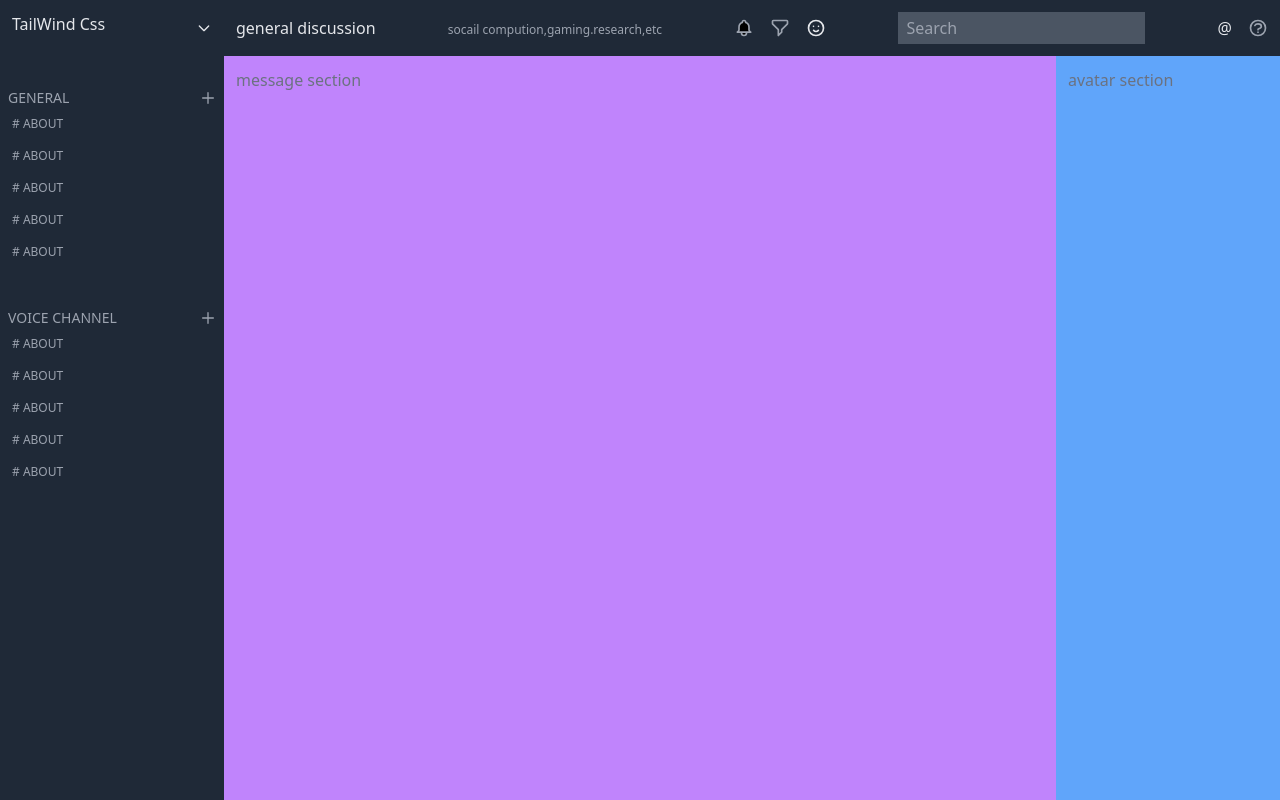
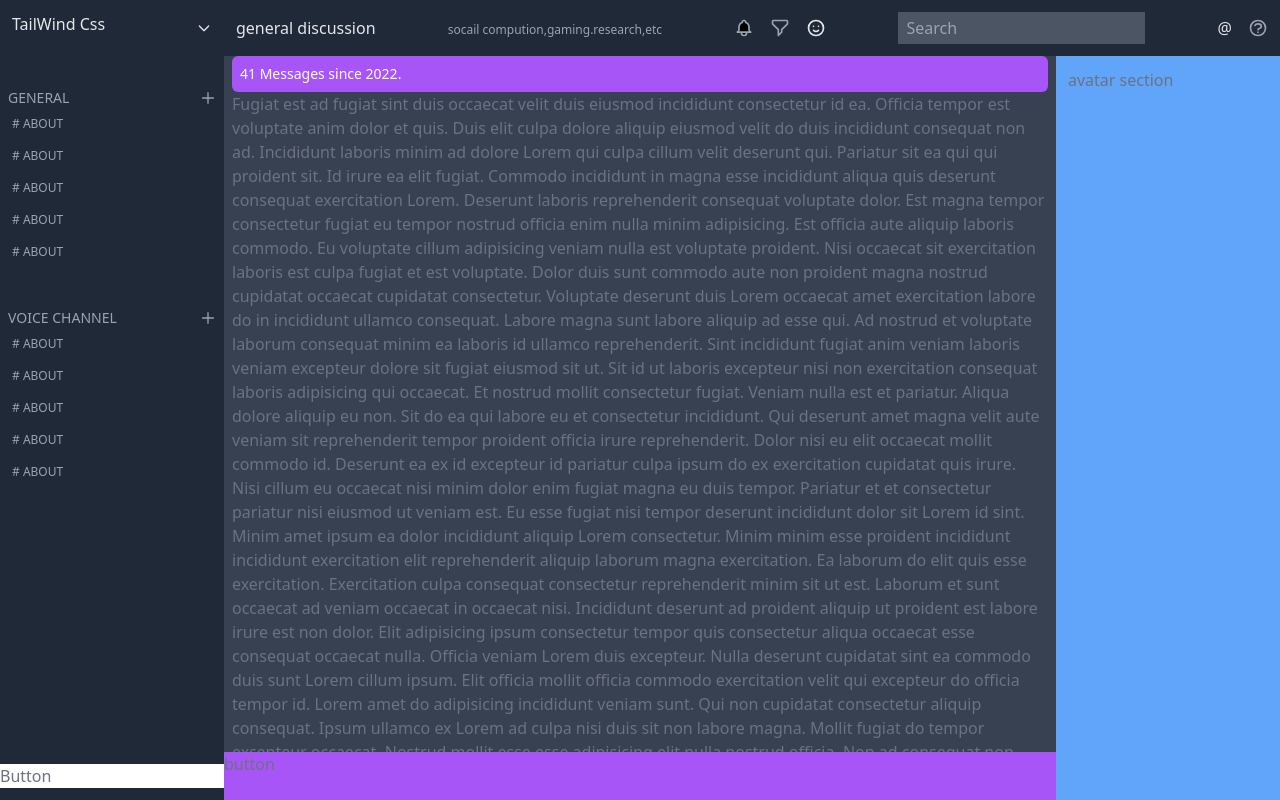
Before and after one commit to Arkar20/building-a-foodpanda-clone-with-tailwincssv3, a website: page page/discord/index.html in a window 1280 px wide. Drawn offline with Linux system fonts and the light colour scheme.

Commit message:
layout structure complete

```diff
--- a/page/discord/index.html
+++ b/page/discord/index.html
@@ -8,7 +8,7 @@
     <link rel="stylesheet" href="../../public/style.css">
 </head>
 <body>
-    <main class="flex flex-col text-gray-500 overflow-hidden min-h-screen">
+    <main class="flex flex-col text-gray-500 overflow-hidden max-h-screen h-screen">
         <section class="flex justify-between shadow-lg shadow-gray-900 text-gray-200 bg-gray-800">
            <div class="w-56 p-3 flex justify-between">
                 <h2>TailWind Css</h2>
@@ -60,8 +60,10 @@
 
 
         </section>
-        <section class="flex-grow flex bg-red-700">
-            <div class="w-56 py-3 px-2 bg-gray-800">
+        <section class="flex-grow flex bg-red-700 overflow-y-hidden">
+            <div class="flex-none w-56 py-3  bg-gray-800 flex flex-col">
+                <div class="flex-grow overflow-y-auto mx-2">
+
                 <nav class="mt-5  text-gray-400 uppercase text-sm mb-10">
                     <div class="flex justify-between">
                         <h2>General</h2>
@@ -128,95 +130,52 @@
                         </li>
                     </ul>
                 </nav>
+                </div>
+                <div class=" bg-white">
+                    Button
+                </div>
+
             </div>
-            <div class="flex-grow p-3 bg-purple-400">
-                <h2>message section</h2>
+            <div class="flex-grow flex flex-col overflow-hidden bg-gray-700">
+
+                <div class="flex-grow overflow-y-auto mx-2">
+                    <div class="w-full bg-purple-500 rounded-md">
+                        <h1 class="text-white text-sm p-2">41 Messages since 2022.</h1>
+                    </div>
+                    <p>
+                        Fugiat est ad fugiat sint duis occaecat velit duis eiusmod incididunt consectetur id ea. Officia tempor est voluptate anim dolor et quis. Duis elit culpa dolore aliquip eiusmod velit do duis incididunt consequat non ad.
+
+Incididunt laboris minim ad dolore Lorem qui culpa cillum velit deserunt qui. Pariatur sit ea qui qui proident sit. Id irure ea elit fugiat. Commodo incididunt in magna esse incididunt aliqua quis deserunt consequat exercitation Lorem.
+
+Deserunt laboris reprehenderit consequat voluptate dolor. Est magna tempor consectetur fugiat eu tempor nostrud officia enim nulla minim adipisicing. Est officia aute aliquip laboris commodo. Eu voluptate cillum adipisicing veniam nulla est voluptate proident. Nisi occaecat sit exercitation laboris est culpa fugiat et est voluptate. Dolor duis sunt commodo aute non proident magna nostrud cupidatat occaecat cupidatat consectetur. Voluptate deserunt duis Lorem occaecat amet exercitation labore do in incididunt ullamco consequat.
+
+Labore magna sunt labore aliquip ad esse qui. Ad nostrud et voluptate laborum consequat minim ea laboris id ullamco reprehenderit. Sint incididunt fugiat anim veniam laboris veniam excepteur dolore sit fugiat eiusmod sit ut. Sit id ut laboris excepteur nisi non exercitation consequat laboris adipisicing qui occaecat. Et nostrud mollit consectetur fugiat.
+
+Veniam nulla est et pariatur. Aliqua dolore aliquip eu non. Sit do ea qui labore eu et consectetur incididunt. Qui deserunt amet magna velit aute veniam sit reprehenderit tempor proident officia irure reprehenderit. Dolor nisi eu elit occaecat mollit commodo id.
+
+Deserunt ea ex id excepteur id pariatur culpa ipsum do ex exercitation cupidatat quis irure. Nisi cillum eu occaecat nisi minim dolor enim fugiat magna eu duis tempor. Pariatur et et consectetur pariatur nisi eiusmod ut veniam est. Eu esse fugiat nisi tempor deserunt incididunt dolor sit Lorem id sint. Minim amet ipsum ea dolor incididunt aliquip Lorem consectetur. Minim minim esse proident incididunt incididunt exercitation elit reprehenderit aliquip laborum magna exercitation.
+
+Ea laborum do elit quis esse exercitation. Exercitation culpa consequat consectetur reprehenderit minim sit ut est. Laborum et sunt occaecat ad veniam occaecat in occaecat nisi. Incididunt deserunt ad proident aliquip ut proident est labore irure est non dolor. Elit adipisicing ipsum consectetur tempor quis consectetur aliqua occaecat esse consequat occaecat nulla. Officia veniam Lorem duis excepteur.
+
+Nulla deserunt cupidatat sint ea commodo duis sunt Lorem cillum ipsum. Elit officia mollit officia commodo exercitation velit qui excepteur do officia tempor id. Lorem amet do adipisicing incididunt veniam sunt. Qui non cupidatat consectetur aliquip consequat. Ipsum ullamco ex Lorem ad culpa nisi duis sit non labore magna. Mollit fugiat do tempor excepteur occaecat. Nostrud mollit esse esse adipisicing elit nulla nostrud officia.
+
+Non ad consequat non tempor velit enim. Exercitation exercitation enim deserunt commodo esse exercitation sit eu deserunt tempor sint velit Lorem proident. Labore cillum consequat sint ullamco occaecat qui in est anim. Commodo voluptate exercitation qui pariatur eu. Nulla culpa consectetur ipsum enim tempor ad. Sunt ullamco qui non pariatur fugiat in sint magna.
+
+Velit enim adipisicing aliqua aliquip dolor officia aliquip. Exercitation et voluptate officia tempor mollit proident labore deserunt laborum ullamco. Anim exercitation ullamco mollit enim ullamco ipsum magna. Aute sunt aliquip officia aliquip tempor laborum qui in nulla. Do eiusmod dolore ad dolor eiusmod in et quis. Proident aliquip veniam sint laboris. Ad occaecat deserunt adipisicing ex laborum aliquip.
+
+                    </p>
+                </div>
+                 <div class="flex-none h-12 bg-purple-500">
+                    <div class="w-full  rounded-md">
+                       button
+                    </div>
+                </div>
             </div>
-            <div class="w-56 p-3 bg-blue-400">
+            <div class="flex-none w-56 p-3 bg-blue-400">
                 <h2>avatar section</h2>
             </div>
         </section>
 
-       <!-- <section class="flex-none w-56 bg-gray-800 overflow-scroll">
-          <div class="flex justify-between p-3 border-b border-gray-400 text-gray-400">
-              <h2 class="">TailWind Css</h2>
-              <button>
-                <svg xmlns="http://www.w3.org/2000/svg" class="h-6 w-6" fill="none" viewBox="0 0 24 24" stroke="currentColor">
-                    <path stroke-linecap="round" stroke-linejoin="round" stroke-width="2" d="M19 9l-7 7-7-7" />
-                </svg>
-              </button>
-          </div>
-          <nav class="mt-5 mx-2 text-gray-400 uppercase text-sm mb-10">
-              <div class="flex justify-between">
-                 <h2>General</h2>
-                 <button>
-                    <svg xmlns="http://www.w3.org/2000/svg" class="h-4 w-4 " fill="none" viewBox="0 0 24 24" stroke="currentColor">
-                        <path stroke-linecap="round" stroke-linejoin="round" stroke-width="2" d="M12 4v16m8-8H4" />
-                    </svg>
-                 </button>
-                </div>
-                <ul class="">
-                    <li class="hover:bg-gray-600 space-x-3 px-2 py-1 text-xs">
-                        <span>#</span>
-                        About
-                    </li>
-                    <li class="hover:bg-gray-600 space-x-3 px-2 py-1 text-xs">
-                        <span>#</span>
-                        About
-                    </li>
-                    <li class="hover:bg-gray-600 space-x-3 px-2 py-1 text-xs">
-                        <span>#</span>
-                        About
-                    </li>
-                    <li class="hover:bg-gray-600 space-x-3 px-2 py-1 text-xs">
-                        <span>#</span>
-                        About
-                    </li>
-                    <li class="hover:bg-gray-600 space-x-3 px-2 py-1 text-xs">
-                        <span>#</span>
-                        About
-                    </li>
-                </ul>
-          </nav>
-          <nav class="mt-5 mx-2 text-gray-400 uppercase text-sm mb-10">
-              <div class="flex justify-between">
-                 <h2>Voice Channel</h2>
-                 <button>
-                    <svg xmlns="http://www.w3.org/2000/svg" class="h-4 w-4 " fill="none" viewBox="0 0 24 24" stroke="currentColor">
-                        <path stroke-linecap="round" stroke-linejoin="round" stroke-width="2" d="M12 4v16m8-8H4" />
-                    </svg>
-                 </button>
-                </div>
-                <ul class="">
-                    <li class="hover:bg-gray-600 space-x-3 px-2 py-1 text-xs">
-                        <span>#</span>
-                        About
-                    </li>
-                    <li class="hover:bg-gray-600 space-x-3 px-2 py-1 text-xs">
-                        <span>#</span>
-                        About
-                    </li>
-                    <li class="hover:bg-gray-600 space-x-3 px-2 py-1 text-xs">
-                        <span>#</span>
-                        About
-                    </li>
-                    <li class="hover:bg-gray-600 space-x-3 px-2 py-1 text-xs">
-                        <span>#</span>
-                        About
-                    </li>
-                    <li class="hover:bg-gray-600 space-x-3 px-2 py-1 text-xs">
-                        <span>#</span>
-                        About
-                    </li>
-                </ul>
-          </nav>
-       </section>
-       <section class="flex-grow bg-green-500">
-           main message content
-       </section>
-       <section  class="flex-none w-56 bg-pink-700">
-          avatar menu
-       </section> -->
     </main>
 
 </body>
```
Also changed, not shown: public/style.css.
